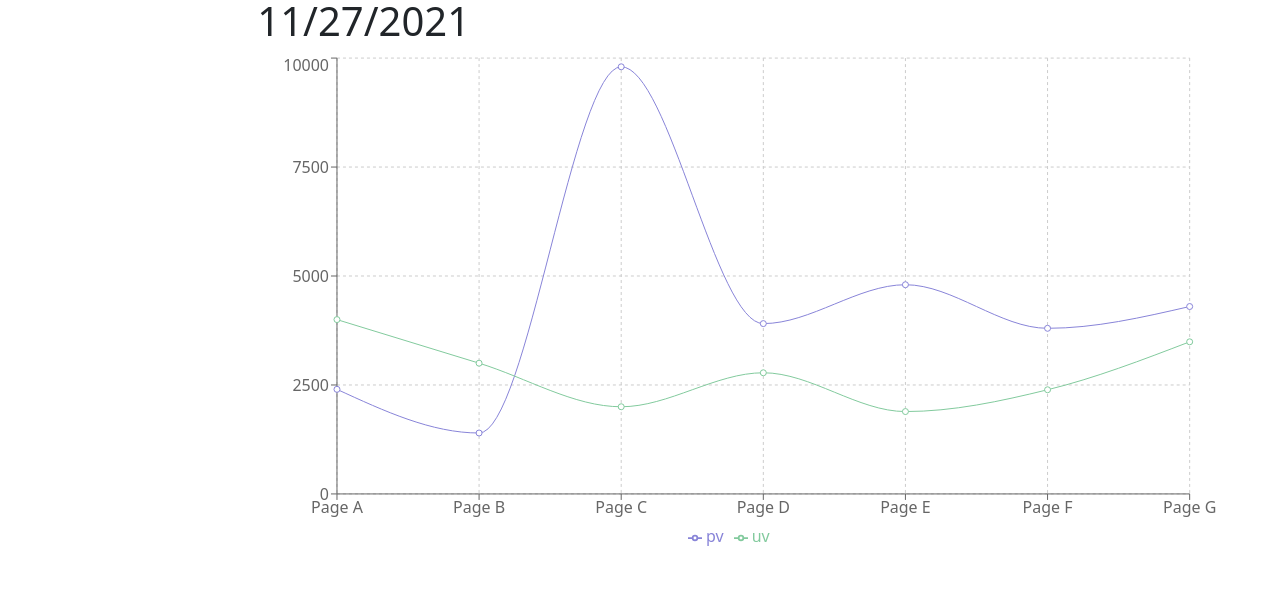
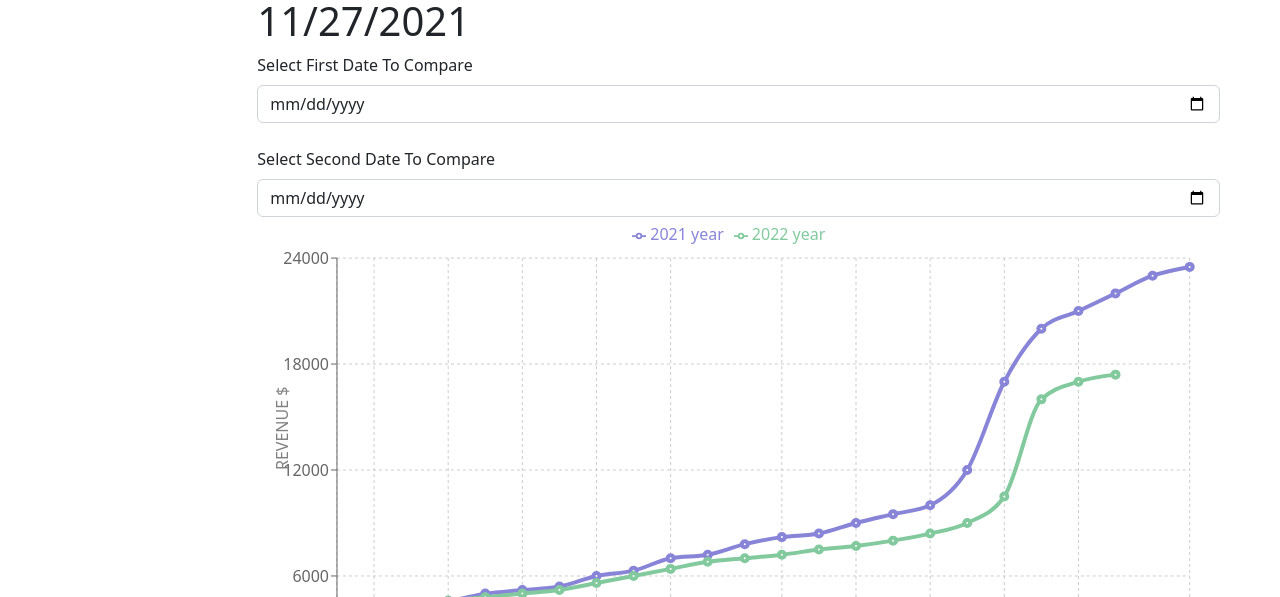
Before and after one commit to dturin1997/mern-stack-front, a React (Create React App) app: page /admin/analytics in a window 1280 px wide. Shown: the part 155-752 px from the top of the page. Built offline with nearby package versions, Linux system fonts and the light colour scheme.

Commit message:
Video-64-udemy: Finish Analytics Page for Admin

```diff
--- a/src/pages/admin/AdminAnalyticsPage.js
+++ b/src/pages/admin/AdminAnalyticsPage.js
@@ -1,4 +1,4 @@
-import { Row, Col } from "react-bootstrap";
+import { Row, Col, Form } from "react-bootstrap";
 import AdminLinksComponent from "../../components/admin/AdminLinksComponent";
 import {
   LineChart,
@@ -14,46 +14,122 @@ import {
 const AdminAnalyticsPage = () => {
   const data = [
       {
-      name: "Page A",
-      uv: 4000,
-      pv: 2400,
-      amt: 2400,
+    name: "12:00 AM",
+    "2022 year": 4000,
+    "2021 year": 4100,
   },
   {
-      name: "Page B",
-      uv: 3000,
-      pv: 1398,
-      amt: 2210,
+    name: "1:00 AM",
+    "2022 year": 4200,
+    "2021 year": 4300,
   },
   {
-      name: "Page C",
-      uv: 2000,
-      pv: 9800,
-      amt: 2290,
+    name: "2:00 AM",
+    "2022 year": 4400,
+    "2021 year": 4500,
   },
   {
-      name: "Page D",
-      uv: 2780,
-      pv: 3908,
-      amt: 2000,
+    name: "3:00 AM",
+    "2022 year": 4600,
+    "2021 year": 4600,
   },
   {
-      name: "Page E",
-      uv: 1890,
-      pv: 4800,
-      amt: 2181,
+    name: "4:00 AM",
+    "2022 year": 4800,
+    "2021 year": 5000,
   },
   {
-      name: "Page F",
-      uv: 2390,
-      pv: 3800,
-      amt: 2500,
+    name: "5:00 AM",
+    "2022 year": 5000,
+    "2021 year": 5200,
   },
   {
-      name: "Page G",
-      uv: 3490,
-      pv: 4300,
-      amt: 2100,
+    name: "6:00 AM",
+    "2022 year": 5200,
+    "2021 year": 5400,
+  },
+  {
+    name: "7:00 AM",
+    "2022 year": 5600,
+    "2021 year": 6000,
+  },
+  {
+    name: "8:00 AM",
+    "2022 year": 6000,
+    "2021 year": 6300,
+  },
+  {
+    name: "9:00 AM",
+    "2022 year": 6400,
+    "2021 year": 7000,
+  },
+  {
+    name: "10:00 AM",
+    "2022 year": 6800,
+    "2021 year": 7200,
+  },
+  {
+    name: "11:00 AM",
+    "2022 year": 7000,
+    "2021 year": 7800,
+  },
+  {
+    name: "12:00 PM",
+    "2022 year": 7200,
+    "2021 year": 8200,
+  },
+  {
+    name: "1:00 PM",
+    "2022 year": 7500,
+    "2021 year": 8400,
+  },
+  {
+    name: "2:00 PM",
+    "2022 year": 7700,
+    "2021 year": 9000,
+  },
+  {
+    name: "3:00 PM",
+    "2022 year": 8000,
+    "2021 year": 9500,
+  },
+  {
+    name: "4:00 PM",
+    "2022 year": 8400,
+    "2021 year": 10000,
+  },
+  {
+    name: "5:00 PM",
+    "2022 year": 9000,
+    "2021 year": 12000,
+  },
+  {
+    name: "6:00 PM",
+    "2022 year": 10500,
+    "2021 year": 17000,
+  },
+  {
+    name: "7:00 PM",
+    "2022 year": 16000,
+    "2021 year": 20000,
+  },
+  {
+    name: "8:00 PM",
+    "2022 year": 17000,
+    "2021 year": 21000,
+  },
+  {
+    name: "9:00 PM",
+    "2022 year": 17400,
+    "2021 year": 22000,
+  },
+  {
+    name: "10:00 PM",
+    "2021 year": 23000,
+  },
+  {
+    name: "11:00 PM",
+    "2021 year": 23500,
   },
   ];
   return (
@@ -61,8 +137,25 @@ const AdminAnalyticsPage = () => {
       <Col md={2}>
         <AdminLinksComponent />
       </Col>
-      <Col md={10} width="100%" height="100%">
+      <Col md={10}>
         <h1>Black Friday Cumulative Revenue 11/26/2022 VS 11/27/2021</h1>
+        <Form.Group controlId="firstDateToCompare">
+          <Form.Label>Select First Date To Compare</Form.Label>
+          <Form.Control
+            type="date"
+            name="firstDateToCompare"
+            placeholder="First Date To Compare"
+          />
+        </Form.Group>
+        <br />
+        <Form.Group controlId="secondDateToCompare">
+          <Form.Label>Select Second Date To Compare</Form.Label>
+          <Form.Control
+            type="date"
+            name="secondDateToCompare"
+            placeholder="Second Date To Compare"
+          />
+        </Form.Group>
         <ResponsiveContainer width="100%" height={500}>
           <LineChart
             data={data}
@@ -74,17 +167,18 @@ const AdminAnalyticsPage = () => {
             }}
           >
             <CartesianGrid strokeDasharray="3 3" />
-            <XAxis dataKey="name" />
-            <YAxis />
+            <XAxis dataKey="name" label={{value: "TIME",offset: 50,position: "insideBottomRight",}} allowDuplicatedCategory={false} />
+            <YAxis label={{value: "REVENUE $", angle: -90, position: "insideLeft"}} />
             <Tooltip />
-            <Legend />
+            <Legend verticalAlign="top" height={36} />
             <Line
               type="monotone"
-              dataKey="pv"
+              dataKey="2021 year"
               stroke="#8884d8"
               activeDot={{ r: 8 }}
+              strokeWidth={4}
             />
-            <Line type="monotone" dataKey="uv" stroke="#82ca9d" />
+            <Line type="monotone" dataKey="2022 year" stroke="#82ca9d" strokeWidth={4} />
           </LineChart>
         </ResponsiveContainer>
       </Col>
```
Lines whose indentation alone changed are shown as unchanged.
